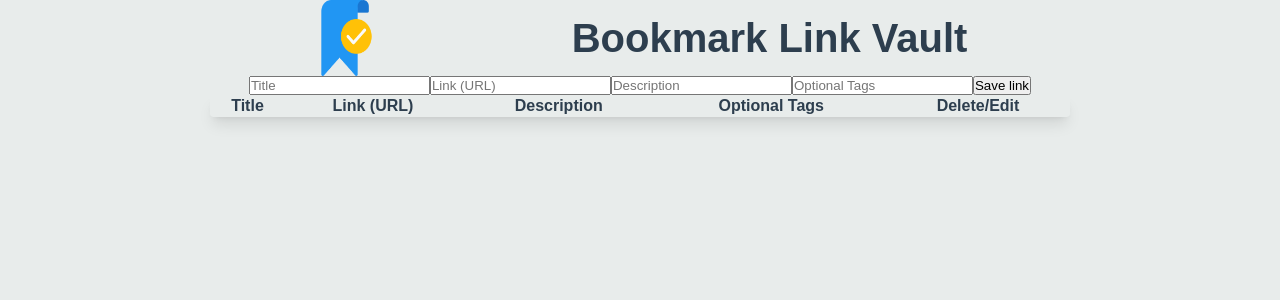
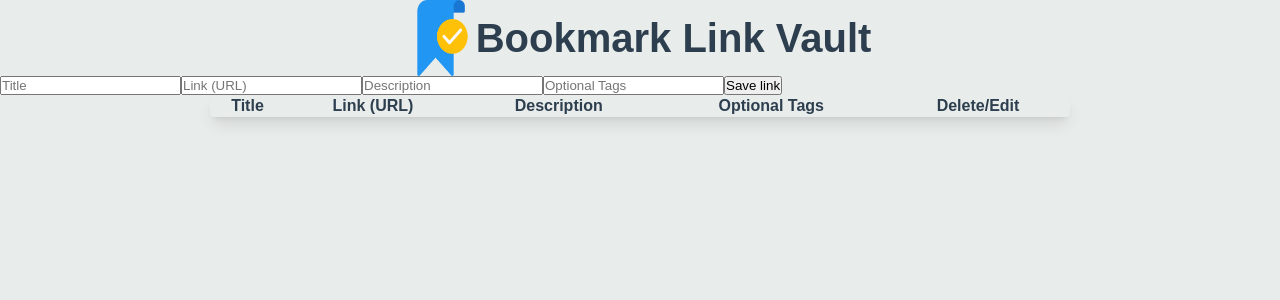
Before and after one commit to NeeloByron/Task-2-ReactTS-Links-Vault, a React (Vite) app: page / in a window 1280 px wide. Shown: the top 300 px of the page. Built offline with nearby package versions, Linux system fonts and the light colour scheme; a web font is replaced by a local one.

Commit message:
Stucturing my app by design and styling

```diff
--- a/src/Components/LinkVaultApp.tsx
+++ b/src/Components/LinkVaultApp.tsx
@@ -42,12 +42,20 @@ export const LinkVaultApp = () => {
   return (
        <>
          <div className={'main'}>
-           <img src={bookmarkIcon} alt='BookMarkicon' style={{ width: '67px', height: '76px' }} />
-           <h1> Bookmark Link Vault</h1>
-         </div>
+            <header className={'header'}>
+             <img src={bookmarkIcon} alt='BookMarkicon' style={{ width: '67px', height: '76px' }} />
+             <h1> Bookmark Link Vault</h1>
+            </header>
 
-         <RecordingMethod addItem={addItem} />
-         <Table items={items} deleteItem={deleteItem}/>
+            <main className={'bodyContainer'}>
+             <RecordingMethod addItem={addItem} />
+            </main>
+
+            <footer className={'footer'}>
+               <Table items={items} deleteItem={deleteItem}/>
+            </footer>
+
+          </div>
        </>
   );
 };
--- /dev/null
+++ b/src/Components/Search/Search.tsx
@@ -0,0 +1,6 @@
+
+export const Search = () => {
+  return (
+    <div>Search</div>
+  )
+}
--- a/src/index.css
+++ b/src/index.css
@@ -30,33 +30,35 @@ body {
     }
 }
 
-
-/*Navigation bar*/
-/*HEADER, DISLAY: FLEX,JUSTIFY CONTENT CENTER & ALIGN-ITEM, WIDTH: 100VW
-.Nav{
-    color: #2D3E4E;
-    font-size: 1.2rem;
-}
-
-.Nav img {
-    height: 100px;
-    width: 100px;
-}*/
-
-.mainForm {
-    display: flex;
-    justify-content: center;
-}
-
-.main {
+.main .header {
      display: flex;
      justify-content: center;
      align-items: center;
-     gap: 12rem;
+     width: 100%;
+     padding: 0 20px;
+     box-sizing: border-box;
+
+}
+
+.header {
+    display: flex;
+    justify-content: space-between;
+    align-items: center;
+    width: 100%;
+    max-width: 1200px;
+    margin: 0 auto;
+    padding: 20px 0;
 }
 
 .main h1 {
     font-size: 2.5rem;
+}
+
+.bookmarkIcon img {
+  width: auto;
+  height: auto;
+  max-width: 67px;
+  max-height: 76px;
 }
 
 Button .edit {
```
